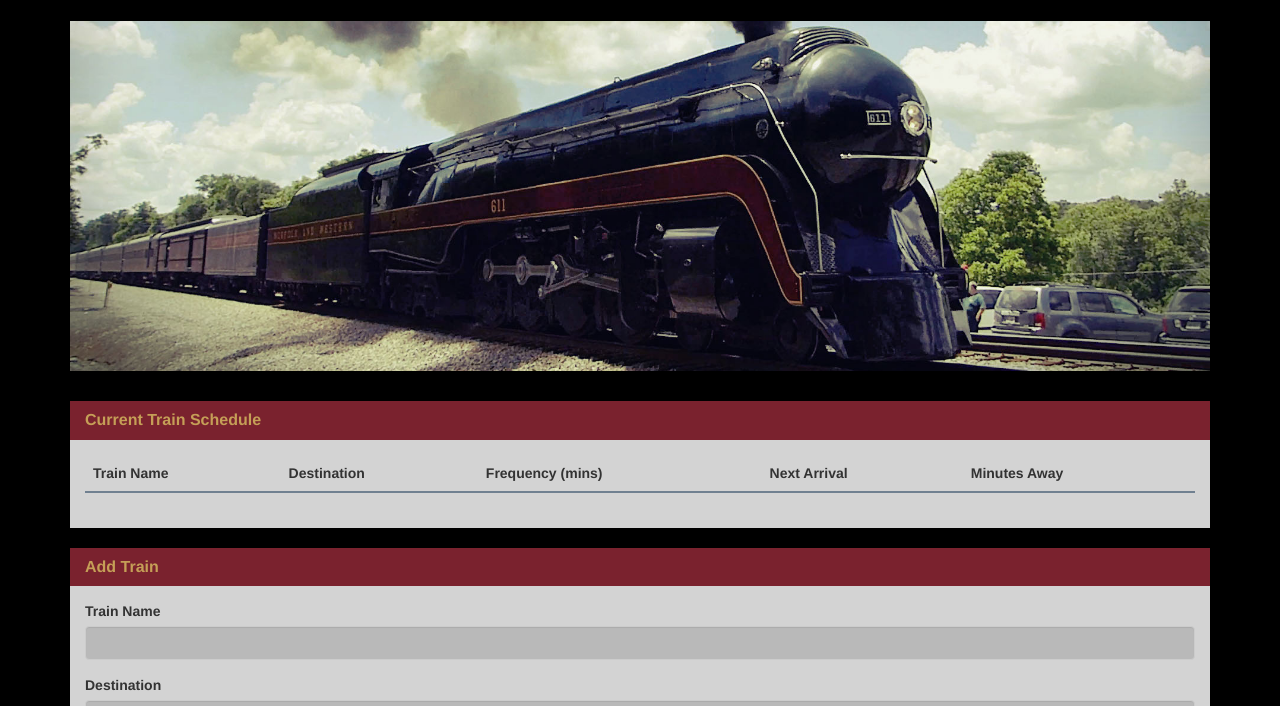
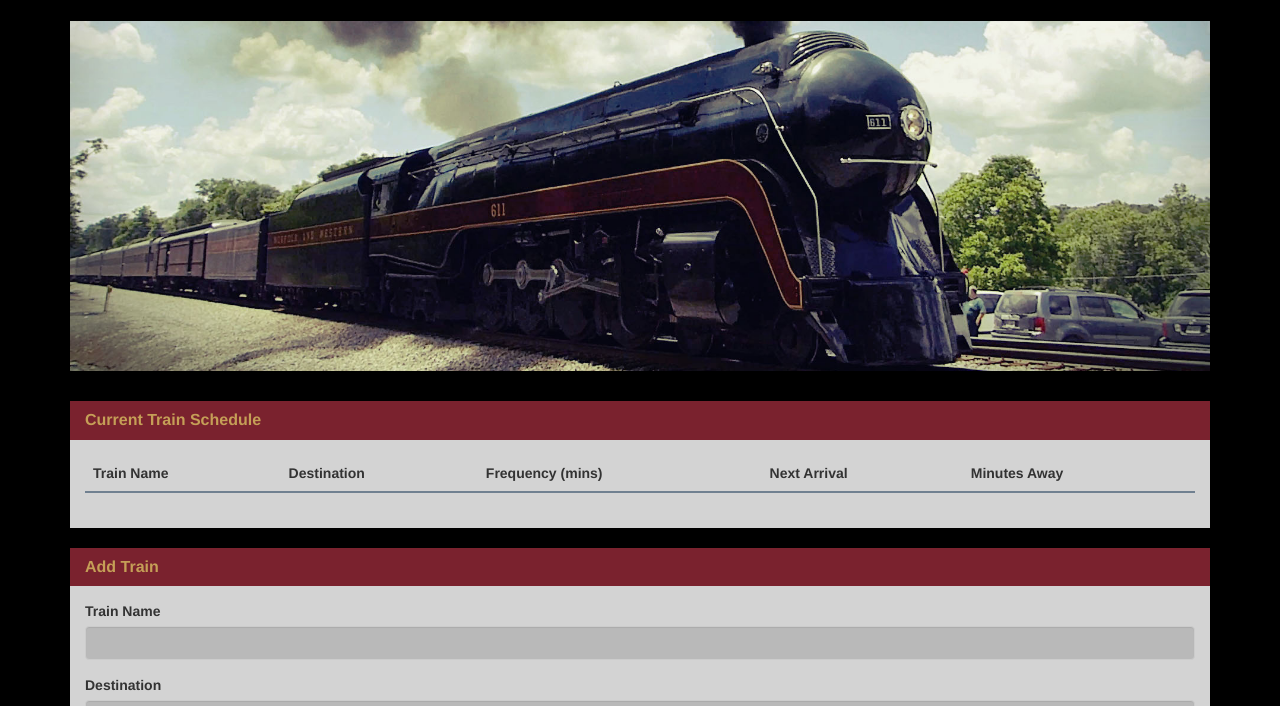
Before and after one commit to dhrandy/train-schedular, a plain HTML site: page index.html in a window 1280 px wide. Shown: the part 94-800 px from the top of the page. Drawn offline with nearby package versions, Linux system fonts and the light colour scheme; no server answers.

Commit message:
change bg css

```diff
--- a/assets/css/style.css
+++ b/assets/css/style.css
@@ -1,6 +1,5 @@
 .jumbotron {
     background-image: url("../imgs/bg.jpg");
-    background-position: center right;
     background-size: cover;
     text-align: center;
     color: white;
```
